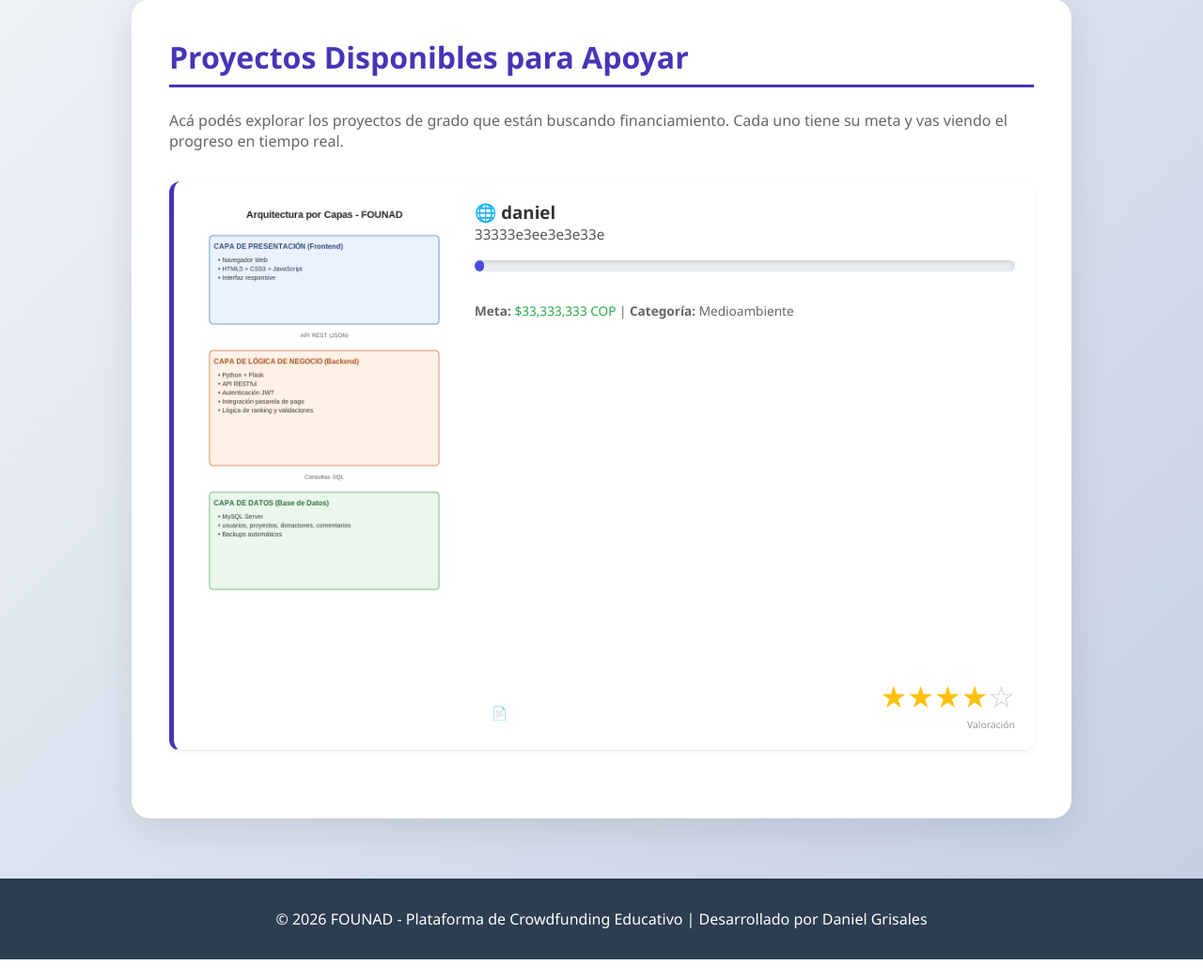
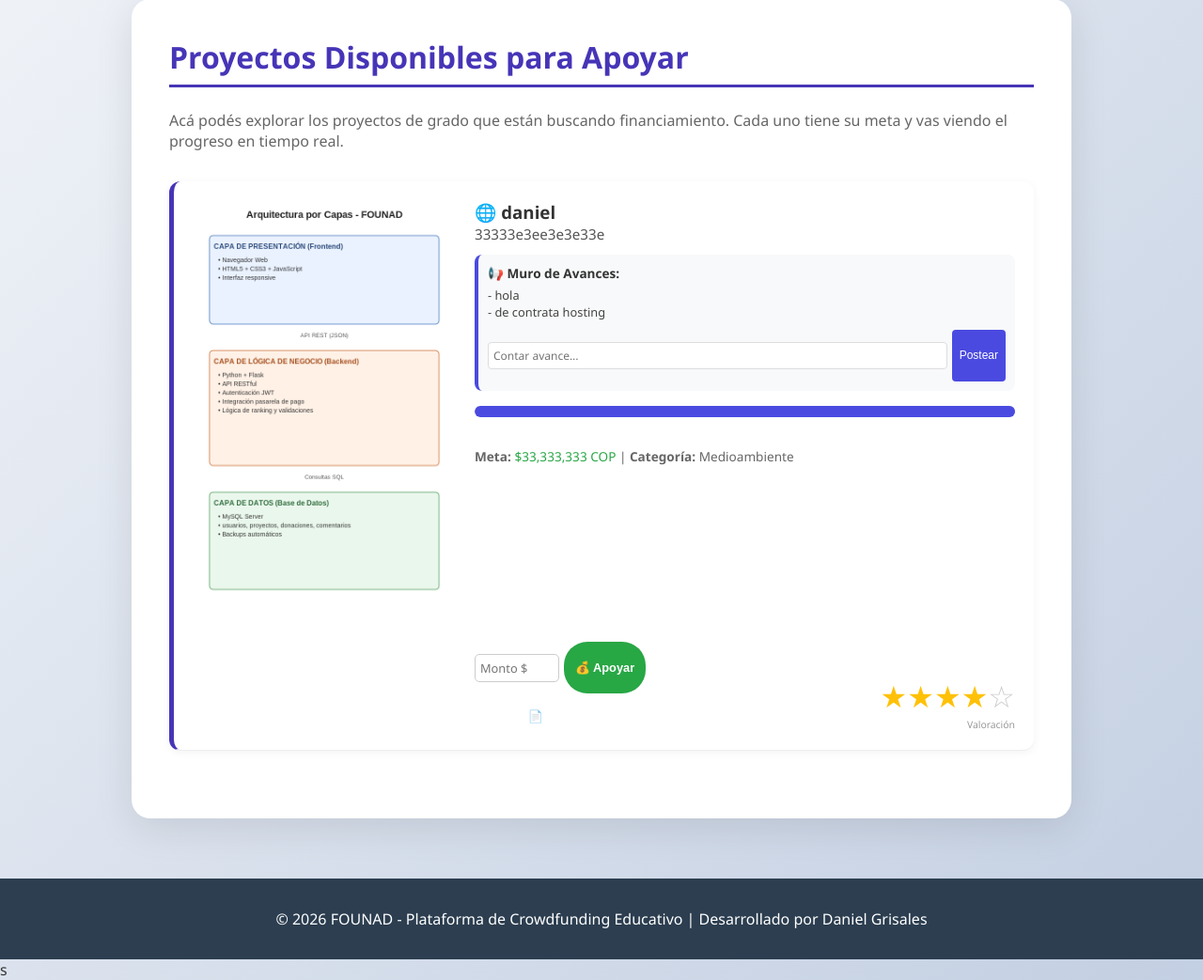
Before and after one commit to dani198996/founad, a Flask app: page /proyectos in a window 1280 px wide. Shown: the part 343-1386 px from the top of the page at 94% size. Before the commit the page ends 1364 px from the top, so only its background shows below. Run offline with Flask 3, Linux system fonts and the light colour scheme; a user stored in the database is signed in; data comes from the database, SQL or seed files in the repository; both versions use the stored data as it was after the commit.

Commit message:
actualizacion de boton de pagos y tabla de actualizaciones de proyectos

```diff
--- a/app.py
+++ b/app.py
@@ -24,16 +24,47 @@ def registro():
     # Esta línea le dice a Flask que busque el archivo físico en /templates
     return render_template('registro.html')
 
-
-
 @app.route('/proyectos')
 def proyectos():
+    # Usamos la función de conexión que ya tienes definida arriba
     db = get_db_connection()
-    # Traemos todos los proyectos de la tabla
-    proyectos_db = db.execute('SELECT * FROM proyectos').fetchall()
+    cursor = db.cursor()
+
+    # 1. Traemos los proyectos con su acumulado de donaciones
+    query = '''
+    SELECT p.*, IFNULL(SUM(d.monto), 0) as acumulado
+    FROM proyectos p
+    LEFT JOIN donaciones d ON p.id = d.id_proyecto
+    GROUP BY p.id
+    '''
+    proyectos_data = cursor.execute(query).fetchall()
+
+    # 2. PROCESAMIENTO CRÍTICO: Creamos la lista que espera el HTML
+    lista_final = []
+    for p in proyectos_data:
+        # Convertimos el objeto Row a un diccionario para poder agregarle datos
+        proyecto_dict = dict(p)
+
+        # Buscamos los avances específicos de este proyecto
+        avances = cursor.execute('''
+            SELECT mensaje, fecha
+            FROM avances
+            WHERE id_proyecto = ?
+            ORDER BY fecha DESC
+        ''', (p['id'],)).fetchall()
+
+        # Guardamos la lista de avances dentro del diccionario del proyecto
+        # Esto es lo que el HTML lee como proyecto['lista_avances']
+        proyecto_dict['lista_avances'] = avances
+
+        lista_final.append(proyecto_dict)
+
     db.close()
-    # Enviamos la lista al HTML
-    return render_template('proyectos.html', proyectos=proyectos_db)
+
+    # IMPORTANTE: Enviamos lista_final al template
+    return render_template('proyectos.html', proyectos=lista_final)
+    db.close()
+    return render_template('proyectos.html', proyectos=proyectos_lista)
 
 
 @app.route('/sube')
@@ -158,7 +189,51 @@ def subir_proyecto():
         return "¡Proyecto publicado con éxito! 🎉 <a href='/proyectos'>Ver proyectos</a>"
 
 
+@app.route('/donar/<int:proyecto_id>', methods=['POST'])
+def donar(proyecto_id):
+    # 1. Verificar si el usuario inició sesión
+    if 'usuario' not in session:
+        return redirect(url_for('login'))
 
+    monto = request.form.get('monto')
+    usuario_nombre = session['usuario']
+
+    try:
+        db = sqlite3.connect('founad.db')
+        cursor = db.cursor()
+
+        # 2. Buscamos el ID del usuario que está logueado
+        cursor.execute('SELECT id FROM usuarios WHERE nombre = ?', (usuario_nombre,))
+        usuario = cursor.fetchone()
+
+        if usuario:
+            # 3. Insertamos la donación en la tabla
+            cursor.execute('INSERT INTO donaciones (id_proyecto, id_usuario, monto) VALUES (?, ?, ?)',
+                           (proyecto_id, usuario[0], monto))
+            db.commit()
+            print(f"✅ ¡Éxito! Donación de {monto} para el proyecto ID {proyecto_id}")
+
+        db.close()
+    except Exception as e:
+        print(f"❌ Error en la base de datos: {e}")
+
+    # 4. Volvemos a la lista de proyectos para ver el cambio
+    return redirect(url_for('proyectos'))
+
+
+@app.route('/publicar_avance/<int:proyecto_id>', methods=['POST'])
+def publicar_avance(proyecto_id):
+    if 'usuario' not in session:
+        return redirect(url_for('login'))
+
+    mensaje = request.form.get('mensaje')
+
+    db = sqlite3.connect('founad.db')
+    db.execute('INSERT INTO avances (id_proyecto, mensaje) VALUES (?, ?)', (proyecto_id, mensaje))
+    db.commit()
+    db.close()
+
+    return redirect(url_for('proyectos'))
 
 
 
--- a/templates/proyectos.html
+++ b/templates/proyectos.html
@@ -10,7 +10,6 @@
     <header>
         <div class="header-content">
             <div class="header-left"></div>
-
             <div class="title-container">
                 <div class="logo-container">
                     <img src="{{ url_for('static', filename='img/logo-universidad.png') }}" alt="Logo Universidad">
@@ -18,7 +17,6 @@
                 <h1>FOUNAD</h1>
                 <p>Financia los proyectos de grado que transforman el futuro</p>
             </div>
-
             <div class="user-actions">
                 {% if session.usuario %}
                     <span class="btn-user">Hola, {{ session.usuario }}</span>
@@ -28,7 +26,8 @@
                     <a href="/registro" class="btn-user">Registrarse</a>
                 {% endif %}
             </div>
-    </div> <nav class="navbar">
+        </div>
+        <nav class="navbar">
             <div class="nav-links">
                 <a href="/">Inicio</a>
                 <a href="/proyectos">Proyectos</a>
@@ -41,12 +40,10 @@
     <div class="container">
         <h2>Proyectos Disponibles para Apoyar</h2>
         <p style="color: #666; margin-bottom: 2rem">
-        Acá podés explorar los proyectos de grado que están buscando
-        financiamiento. Cada uno tiene su meta y vas viendo el progreso en
-        tiempo real.
+            Acá podés explorar los proyectos de grado que están buscando financiamiento. Cada uno tiene su meta y vas viendo el progreso en tiempo real.
         </p>
 
-      <ul class="project-list">
+        <ul class="project-list" style="list-style: none; padding: 0;">
             {% for proyecto in proyectos %}
             <li style="display: flex; gap: 20px; align-items: stretch; margin-bottom: 2rem; border-bottom: 1px solid #eee; padding-bottom: 1.5rem; background: #fff; padding: 20px; border-radius: 12px; box-shadow: 0 2px 10px rgba(0,0,0,0.05);">
 
@@ -57,14 +54,37 @@
                 </div>
 
                 <div class="project-info" style="flex: 2; display: flex; flex-direction: column; justify-content: space-between;">
-
                     <div>
                         <h3 style="margin-top: 0; color: #333;">🌐 {{ proyecto['nombre'] }}</h3>
                         <p style="color: #555; line-height: 1.5; font-size: 0.95rem;">{{ proyecto['descripcion'] }}</p>
 
+                        <div style="background: #f8f9fa; padding: 10px; border-radius: 8px; margin-top: 10px; border-left: 4px solid #4a4ae1;">
+                            <h4 style="margin: 0 0 5px 0; font-size: 0.85rem; color: #333;">📢 Muro de Avances:</h4>
+                            <div style="max-height: 80px; overflow-y: auto;">
+                                {% if proyecto['lista_avances'] %}
+                                    {% for avance in proyecto['lista_avances'] %}
+                                        <p style="font-size: 0.8rem; color: #444; margin: 0;">- {{ avance['mensaje'] }}</p>
+                                    {% endfor %}
+                                {% else %}
+                                    <p style="font-size: 0.8rem; color: #999; font-style: italic; margin: 0;">Sin actualizaciones.</p>
+                                {% endif %}
+                            </div>
+
+                            {% if session.usuario %}
+                            <form action="/publicar_avance/{{ proyecto['id'] }}" method="POST" style="margin-top: 10px; display: flex; gap: 5px;">
+                                <input type="text" name="mensaje" placeholder="Contar avance..." required
+                                       style="flex: 1; padding: 5px; font-size: 0.75rem; border: 1px solid #ddd; border-radius: 4px;">
+                                <button type="submit" style="background: #4a4ae1; color: white; border: none; padding: 4px 8px; border-radius: 4px; font-size: 0.75rem; cursor: pointer;">Postear</button>
+                            </form>
+                            {% endif %}
+                        </div>
+
                         <div class="progress-section" style="margin-top: 1rem">
-          <div class="progress-bar" style="background: #e9ecef; border-radius: 10px; height: 12px;">
-            <div class="progress" style="width: 0%; background: #4a4ae1; color: white; font-size: 10px; text-align: center; border-radius: 10px;">0%</div>
+                            <div class="progress-bar" style="background: #e9ecef; border-radius: 10px; height: 12px; position: relative;">
+                                {% set porcentaje = (proyecto['acumulado'] / proyecto['meta'] * 100) if proyecto['meta'] > 0 else 0 %}
+                                <div class="progress" style="width: {{ porcentaje }}%; background: #4a4ae1; color: white; font-size: 10px; text-align: center; border-radius: 10px; transition: width 0.5s ease-in-out;">
+                                    {{ "{:.1f}".format(porcentaje) }}%
+                                </div>
                             </div>
                         </div>
 
@@ -75,32 +95,29 @@
                     </div>
 
                     <div style="display: flex; justify-content: space-between; align-items: flex-end; margin-top: 15px;">
-        <a href="{{ url_for('static', filename='uploads/' + proyecto['archivo_ruta']) }}"
-           target="_blank" class="btn-user" style="text-decoration: none; padding: 8px 16px; font-size: 0.85rem; border-radius: 5px;">
-           📄 Ver Documento
-        </a>
+                        <div style="display: flex; flex-direction: column; gap: 8px;">
+                            <form action="/donar/{{ proyecto['id'] }}" method="POST" style="display: flex; gap: 5px;">
+                                <input type="number" name="monto" placeholder="Monto $" required
+                                       style="width: 90px; padding: 5px; border-radius: 5px; border: 1px solid #ccc; font-size: 0.8rem;">
+                                <button type="submit" class="btn-user" style="background: #28a745; border: none; padding: 5px 12px; font-size: 0.8rem; cursor: pointer; color: white;">💰 Apoyar</button>
+                            </form>
+                            <a href="{{ url_for('static', filename='uploads/' + proyecto['archivo_ruta']) }}" target="_blank" class="btn-user" style="text-decoration: none; padding: 5px 12px; font-size: 0.8rem; border-radius: 5px; text-align: center;">📄 Ver PDF</a>
+                        </div>
 
                         <div class="stars" style="color: #ffca08; font-size: 1.1rem; text-align: right;">
                             <span class="filled">★</span><span class="filled">★</span><span class="filled">★</span><span class="filled">★</span><span style="color: #ccc;">☆</span>
                             <div style="font-size: 0.65rem; color: #999; margin-top: 2px;">Valoración</div>
                         </div>
                     </div>
-
                 </div>
-  </li>
-  {% else %}
-  <li style="text-align: center; list-style: none; padding: 40px; color: #888;">
-    <p>Aún no hay proyectos publicados.</p>
             </li>
             {% endfor %}
         </ul>
     </div>
 
     <footer>
-      &copy; 2026 FOUNAD - Plataforma de Crowdfunding Educativo | Desarrollado
-      por Daniel Grisales
+        &copy; 2026 FOUNAD - Plataforma de Crowdfunding Educativo | Desarrollado por Daniel Grisales
     </footer>
-
     <script src="{{ url_for('static', filename='js/founad.js') }}"></script>
 </body>
-</html>
+</html>s
```
Also changed, not shown: founad.db, 1 other file. Lines whose indentation alone changed are shown as unchanged.
